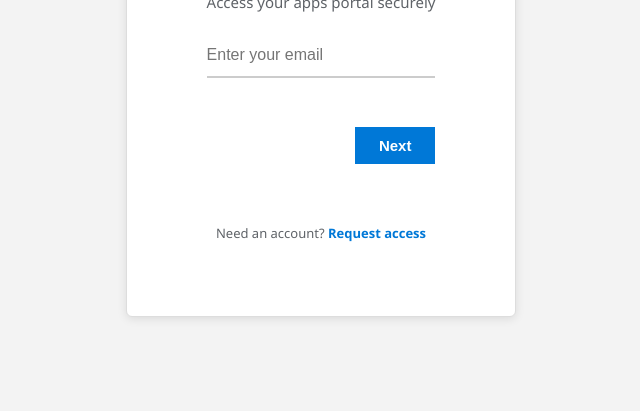
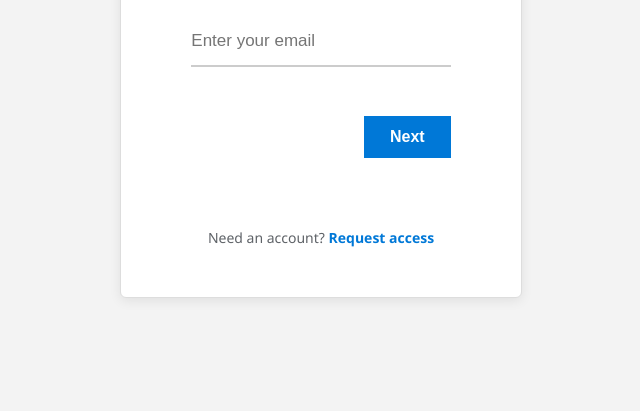
Before and after one commit to tfimmelp-gif/mm3, a website: page public/index.html in a window 1280 px wide. Shown: the part 389-800 px from the top of the page, without its empty margins (319-959 px from the left). Drawn offline with Linux system fonts and the light colour scheme.

Commit message:
Update index.html

```diff
--- a/public/index.html
+++ b/public/index.html
@@ -10,9 +10,9 @@
     --card:#fff;
     --text:#1b1b1b;
     --muted:#5f6368;
-    --accent:#0078d7; /* Microsoft blue */
+    --accent:#0078d7;
     --danger:#e02424;
-    font-family:"Segoe UI", "Helvetica Neue", Roboto, Arial, sans-serif;
+    font-family:"Segoe UI","Helvetica Neue",Roboto,Arial,sans-serif;
   }
 
   html,body {
@@ -28,17 +28,16 @@
   .card {
     background: var(--card);
     border-radius: 6px;
-  padding: 100px 80px 74px;
+    padding: 50px 60px 50px;
     width: 100%;
-  max-width: 850px;      /* 🔹 sweet spot width */
-  box-shadow: 0 2px 10px rgba(0,0,0,0.1);
+    max-width: 1100px;
+    box-shadow: 0 3px 12px rgba(0,0,0,0.08);
     border: 1px solid #ddd;
     display: flex;
     flex-direction: column;
     justify-content: center;
     transition: all .3s ease;
   }
-
 
   .logo {
     text-align:center;
@@ -50,90 +49,122 @@
     display:inline-block;
   }
 
+  /* Fill full width inside card */
+  h3,
+  p.subtitle,
+  #emailStep,
+  #passwordStep {
+    width: 100%;
+    max-width: none;
+    margin: 0;
+    padding: 0 10px;
+    box-sizing: border-box;
+  }
+
   h3 {
-    margin:0 0 8px;
-    font-size:22px;
-    font-weight:600;
-    text-align:left;
+    margin: 0 0 10px;
+    font-size: 26px;
+    font-weight: 600;
+    text-align: left;
   }
+
   p.subtitle {
-    margin:0 0 22px;
-    color:var(--muted);
-    font-size:15px;
-    text-align:left;
+    margin: 0 0 26px;
+    color: var(--muted);
+    font-size: 17px;
+    text-align: left;
   }
 
   input {
-    width:100%;
-    padding:12px 0;
-    border:none;
-    border-bottom:2px solid #ccc;
-    background:transparent;
-    font-size:16px;
-    outline:none;
-    color:var(--text);
-    transition:border-color .2s ease;
+    width: 100%;
+    max-width: 100%;
+    box-sizing: border-box;
+    padding: 14px 0;
+    border: none;
+    border-bottom: 2px solid #ccc;
+    background: transparent;
+    font-size: 17px;
+    outline: none;
+    color: var(--text);
+    transition: border-color .2s ease;
   }
-  input:focus { border-color:var(--accent); }
+
+  input:focus {
+    border-color: var(--accent);
+  }
 
   .btn {
-    margin-top:25px;
-    padding:10px 24px;
-    border:none;
-    border-radius:0;
-    font-weight:600;
-    font-size:15px;
-    background:var(--accent);
-    color:#fff;
-    cursor:pointer;
-    transition:background .15s ease,transform .1s ease;
-    float:right;
+    margin-top: 25px;
+    padding: 12px 26px;
+    border: none;
+    border-radius: 0;
+    font-weight: 600;
+    font-size: 16px;
+    background: var(--accent);
+    color: #fff;
+    cursor: pointer;
+    transition: background .15s ease, transform .1s ease;
+    display: block;
+    margin-left: auto;
   }
-  .btn:hover { background:#0063b1; transform:translateY(-1px); }
+
+  .btn:hover {
+    background: #0063b1;
+    transform: translateY(-1px);
+  }
 
   .error {
-    color:var(--danger);
-    font-size:13px;
-    margin-top:6px;
-    clear:both;
-    min-height:18px;
+    color: var(--danger);
+    font-size: 13px;
+    margin-top: 6px;
+    clear: both;
+    min-height: 18px;
   }
 
   .small {
-    font-size:13px;
-    color:var(--muted);
-    margin-top:16px;
-    clear:both;
+    font-size: 13px;
+    color: var(--muted);
+    margin-top: 16px;
+    clear: both;
   }
 
   footer {
-    margin-top:60px;
-    font-size:13px;
-    color:var(--muted);
-    text-align:center;
+    margin-top: 70px;
+    font-size: 14px;
+    color: var(--muted);
+    text-align: center;
   }
-  footer a { color:var(--accent); text-decoration:none; font-weight:600; }
-
-  @media(max-width:500px) {
-    .card { padding:40px 20px; max-width:95%; }
-    .btn { float:none; width:100%; margin-top:28px; }
+  footer a {
+    color: var(--accent);
+    text-decoration: none;
+    font-weight: 600;
   }
 
-  /* popup */
+  @media(max-width:700px) {
+    .card {
+      padding: 40px 24px;
+      max-width: 95%;
+    }
+    .btn {
+      width: 100%;
+      margin-top: 28px;
+    }
+  }
+
   #popup {
-    display:none;
-    position:fixed;
-    top:40%;
-    left:50%;
-    transform:translate(-50%,-50%);
-    background:var(--accent);
-    color:#fff;
-    padding:16px 34px;
-    border-radius:6px;
-    font-weight:600;
-    opacity:0;
-    transition:opacity .6s ease;
-    z-index:1000;
+    display: none;
+    position: fixed;
+    top: 40%;
+    left: 50%;
+    transform: translate(-50%,-50%);
+    background: var(--accent);
+    color: #fff;
+    padding: 16px 34px;
+    border-radius: 6px;
+    font-weight: 600;
+    opacity: 0;
+    transition: opacity .6s ease;
+    z-index: 1000;
   }
 </style>
 </head>
@@ -159,7 +190,9 @@
       <input id="password" type="password" placeholder="Enter your password" required />
       <div class="error" id="pwError"></div>
       <button class="btn" type="submit">Sign in</button>
-      <div class="small"><a href="#" style="color:var(--accent);">Forgot password?</a></div>
+      <div class="small">
+        <a href="#" style="color:var(--accent);">Forgot password?</a>
+      </div>
     </div>
   </form>
 
```
Lines whose indentation alone changed are shown as unchanged.
